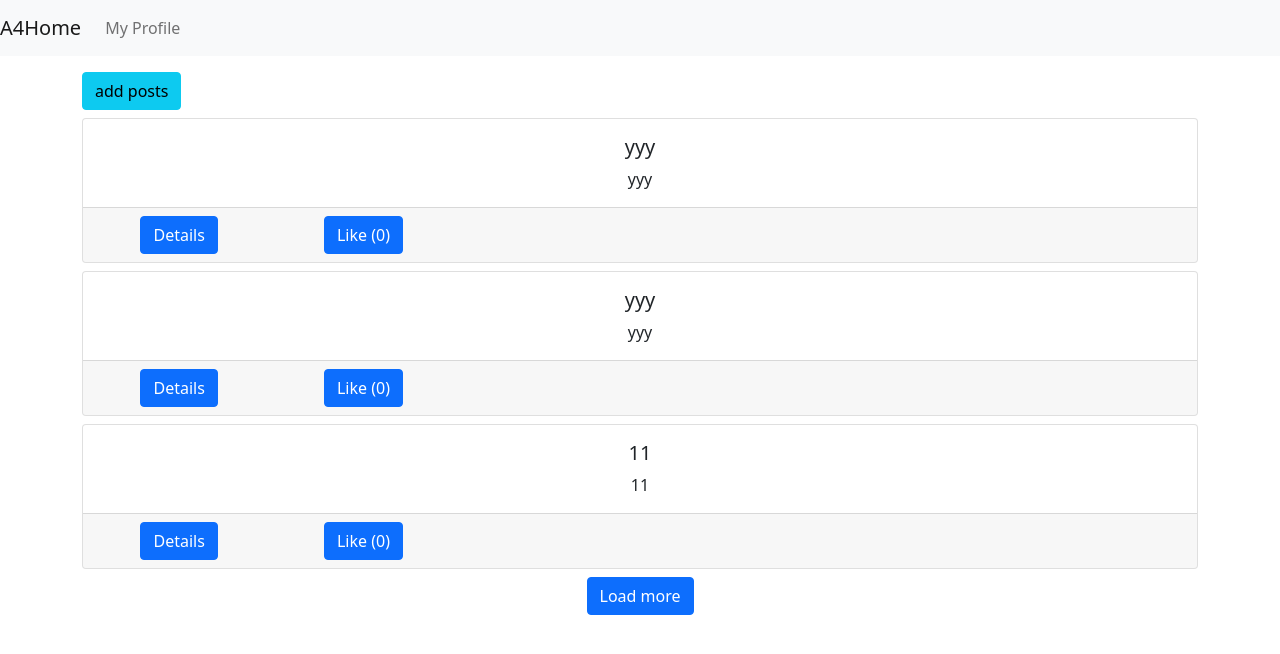
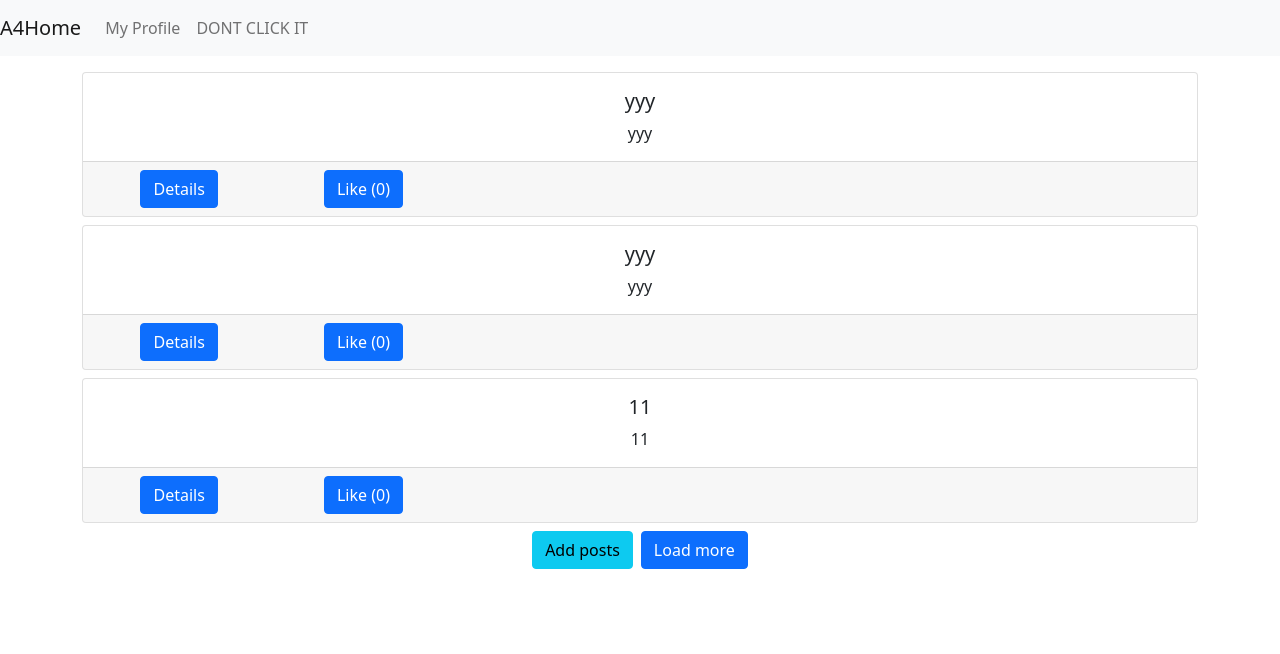
Before and after one commit to IribeiroLeao2003/GamesList, a Django app: page / in a window 1280 px wide. Shown: the top 654 px of the page. Run offline with Django 5.2, Linux system fonts and the light colour scheme; a user stored in the database is signed in; data comes from the database, SQL or seed files in the repository; data that the repository does not hold is empty; some libraries are stand-ins or nearby versions.

Commit message:
Moved post box to be beside Load more box

```diff
--- a/src/posts/templates/posts/main.html
+++ b/src/posts/templates/posts/main.html
@@ -43,16 +43,17 @@ posts
     </div>
 
     <div id="alert-box"></div>
-    <button type="button" class="btn btn-info mb-2" data-bs-toggle="modal" data-bs-target="#addPostModal">
-        add posts
-    </button>
 
 
     <div id="spinner-box">
         <div class="spinner-border" role="status"></div>
     </div>
     <div id="posts-box" class="text-center"></div>
-    <div class="text-center mb-3" id="end-box">
+    <div class="d-flex justify-content-center mb-3">
+        <button type="button" class="btn btn-info me-2" data-bs-toggle="modal" data-bs-target="#addPostModal">
+            Add posts
+        </button>
+
         <button class="btn btn-primary" id="load-btn">Load more</button>
     </div>
 
--- a/src/templates/navbar.html
+++ b/src/templates/navbar.html
@@ -1,5 +1,6 @@
 {% url "posts:main-board" as path_to_home %}
 {% url "profiles:my-profile" as path_to_my_profile %}
+
 
 
 
@@ -14,6 +15,9 @@
         <li class="nav-item">
             <a class="nav-link" href="{{ path_to_my_profile }}">My Profile</a>
         </li>
+            <li class="nav-item">
+                <a class="nav-link" href="https://www.youtube.com/watch?v=dQw4w9WgXcQ" target="_blank">DONT CLICK IT</a>
+            </li>
       </ul>
     </div>
   </nav>
```
